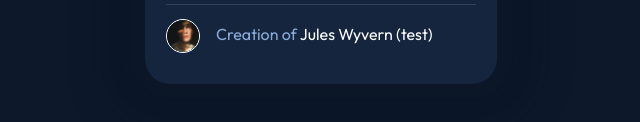
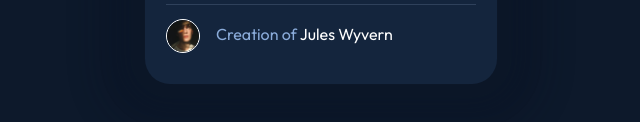
Before and after one commit to Raybay440/raybay440.github.io, a plain HTML site: page index.html in a window 1280 px wide. Shown: the part 650-772 px from the top of the page, 319-959 px from the left. Drawn offline with Linux system fonts and the light colour scheme.

Commit message:
Revert "this was a test of pushing changes"
This reverts commit ac39c3fb8dbc2f25f96c9fcbe1d8c4686ef27ad9.

```diff
--- a/index.html
+++ b/index.html
@@ -34,7 +34,7 @@
     </div>
     <div class="creator-section">
       <img src="./images/image-avatar.png" alt="creator's profile picture">
-      <p> Creation of <a href="#">Jules Wyvern (test)</a></p>
+      <p> Creation of <a href="#">Jules Wyvern</a></p>
     </div>
     <!-- <div class="attribution">
       Challenge by <a href="https://www.frontendmentor.io?ref=challenge" target="_blank">Frontend Mentor</a>.
```
